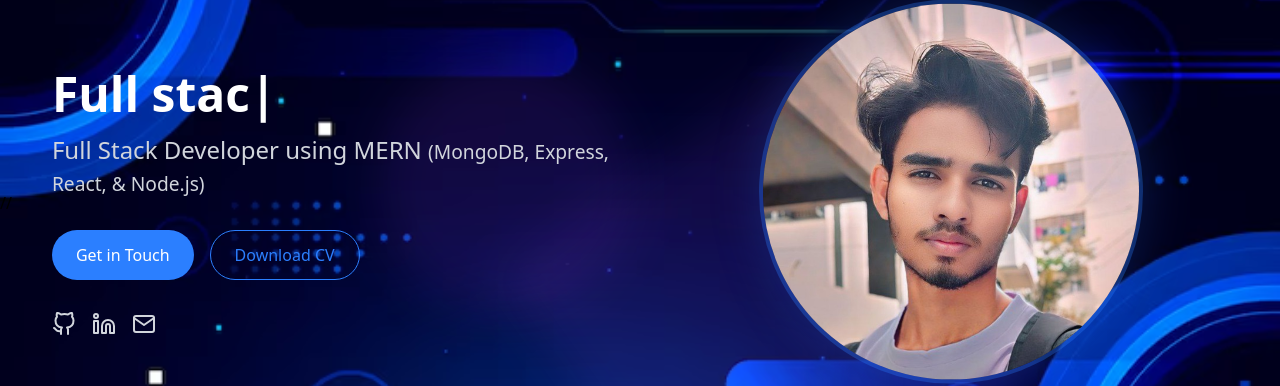
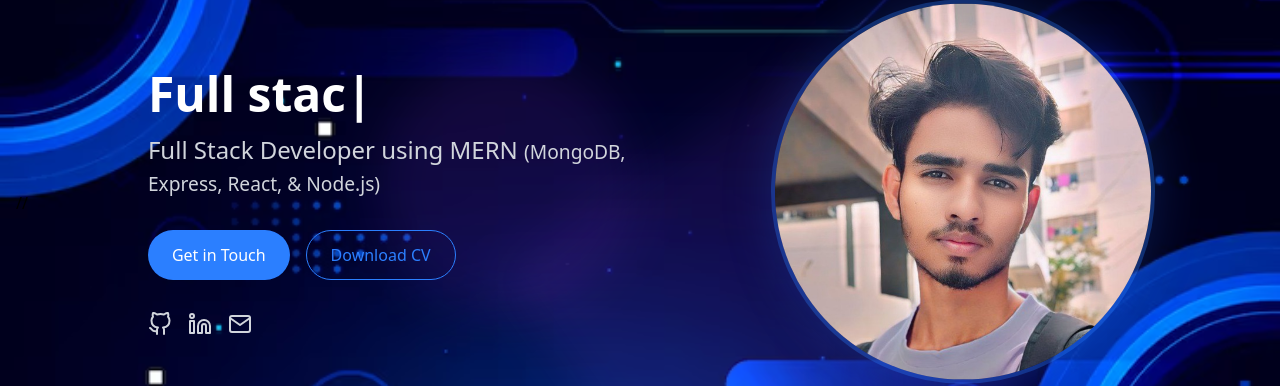
Before and after one commit to suffi-41/myPortfolio, a React (Vite) app: page / in a window 1280 px wide. Shown: the part 197-583 px from the top of the page. Built offline with nearby package versions, Linux system fonts and the light colour scheme; no server answers.

Commit message:
Update Home.jsx

```diff
--- a/src/sections/Home.jsx
+++ b/src/sections/Home.jsx
@@ -25,7 +25,7 @@ const Welcome = () => {
   return (
     <section
       id="home"
-      className="min-h-screen bg-transparent flex items-center justify-center relative overflow-hidden"
+      className="min-h-screen bg-transparent flex items-center justify-center w-full py-20 px-4 bg-gray-800/50 relative"
     >
       {/* Floating background elements */}
       <motion.div
@@ -45,12 +45,12 @@ const Welcome = () => {
         <div className="flex flex-col-reverse md:flex-row items-center  justify-between gap-8">
           {/* Text content */}
           <motion.div
-            className="md:w-1/2 text-center md:text-left"
+            className="md:w-1/2 text-center lg:ml-20 md:text-left"
             initial={{ opacity: 0, x: -50 }}
             animate={{ opacity: 1, x: 0 }}
             transition={{ duration: 0.8 }}
           >
-            <h1 className="text-3xl md:text-5xl font-bold text-white mb-4 whitespace-nowrap">
+            <h1 className="text-3xl lg:text-5xl font-bold text-white mb-4 whitespace-nowrap">
               <ReactTyped
                 strings={animatedInformation}
                 typeSpeed={40}
@@ -125,7 +125,7 @@ const Welcome = () => {
             animate={{ opacity: 1, x: 0 }}
             transition={{ duration: 0.8, delay: 0.2 }}
           >
-            <div className="relative w-64 h-64 md:w-96 md:h-96">
+            <div className="relative w-64 h-64 md:w-72 md:h-72 lg:w-96 lg:h-96">
               <motion.div
                 className="absolute inset-0 bg-blue-500/20 rounded-full blur-xl"
                 variants={floatingVariants}
```
